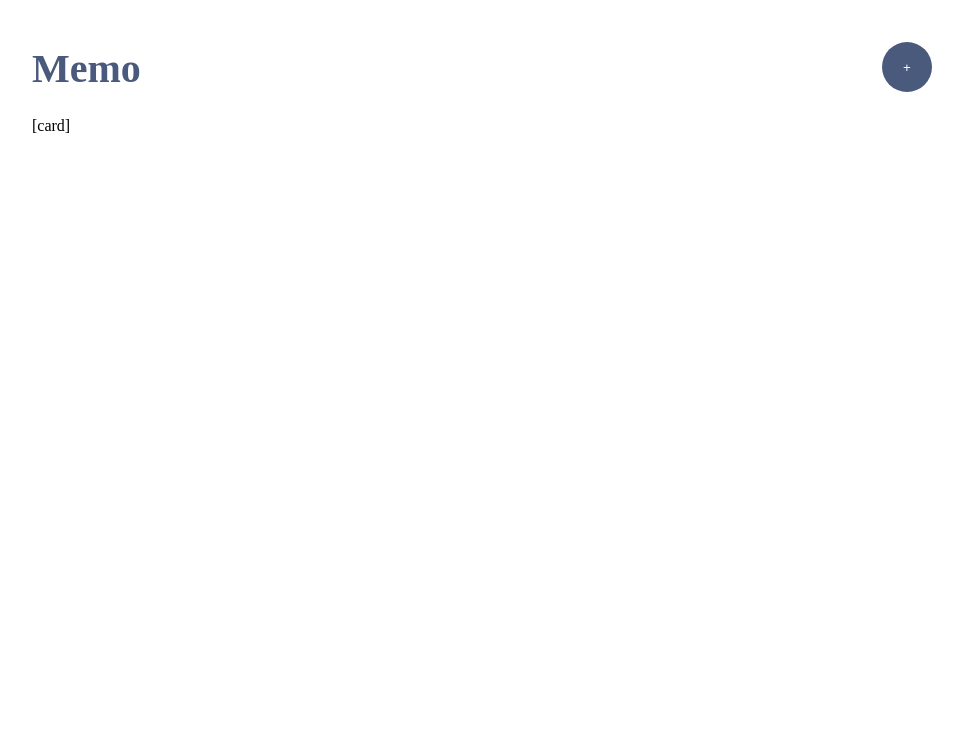
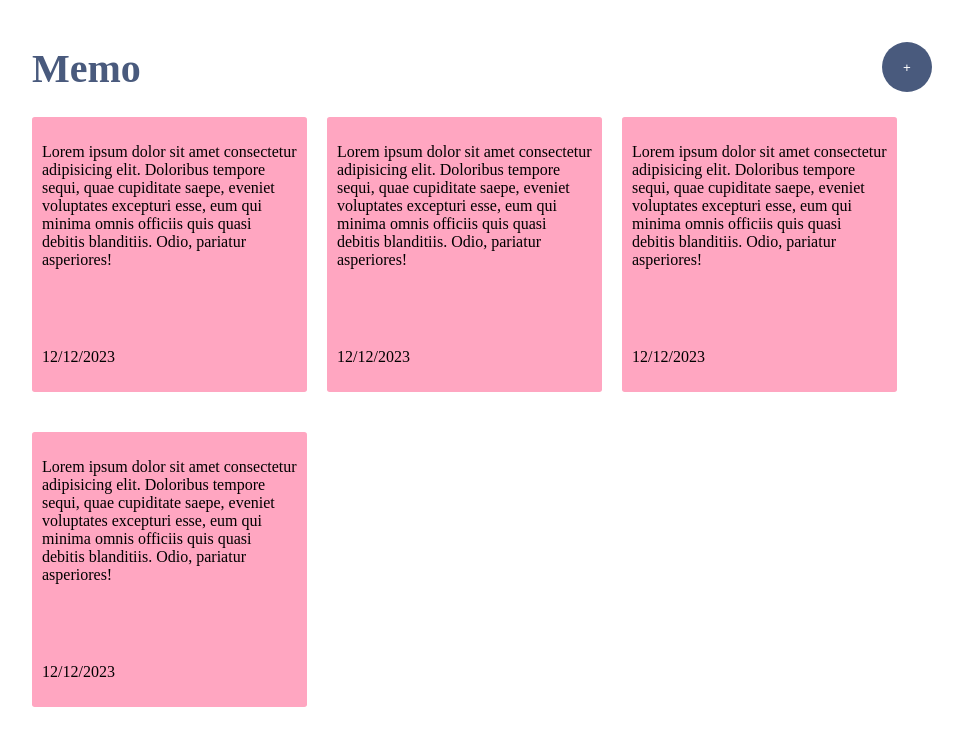
Before and after one commit to MikhaelAdrielPG/vue-app, a Vue app in the folder stickynote-vue/: page / in a window 1280 px wide. Shown: the top 746 px of the page, without its empty margins (166-1129 px from the left). Built offline with nearby package versions, Linux system fonts and the light colour scheme.

Commit message:
Membuat Ui Bagian Memo

```diff
--- a/stickynote-vue/src/App.vue
+++ b/stickynote-vue/src/App.vue
@@ -5,7 +5,44 @@
         <h1 class="header-title">Memo</h1>
         <button class="header-button">+</button>
       </header>
-      <div>[card]</div>
+      <div class="card-container">
+        <div class="card">
+          <p class="card-content">
+            Lorem ipsum dolor sit amet consectetur adipisicing elit. Doloribus
+            tempore sequi, quae cupiditate saepe, eveniet voluptates excepturi
+            esse, eum qui minima omnis officiis quis quasi debitis blanditiis.
+            Odio, pariatur asperiores!
+          </p>
+          <p class="card-date">12/12/2023</p>
+        </div>
+        <div class="card">
+          <p class="card-content">
+            Lorem ipsum dolor sit amet consectetur adipisicing elit. Doloribus
+            tempore sequi, quae cupiditate saepe, eveniet voluptates excepturi
+            esse, eum qui minima omnis officiis quis quasi debitis blanditiis.
+            Odio, pariatur asperiores!
+          </p>
+          <p class="card-date">12/12/2023</p>
+        </div>
+        <div class="card">
+          <p class="card-content">
+            Lorem ipsum dolor sit amet consectetur adipisicing elit. Doloribus
+            tempore sequi, quae cupiditate saepe, eveniet voluptates excepturi
+            esse, eum qui minima omnis officiis quis quasi debitis blanditiis.
+            Odio, pariatur asperiores!
+          </p>
+          <p class="card-date">12/12/2023</p>
+        </div>
+        <div class="card">
+          <p class="card-content">
+            Lorem ipsum dolor sit amet consectetur adipisicing elit. Doloribus
+            tempore sequi, quae cupiditate saepe, eveniet voluptates excepturi
+            esse, eum qui minima omnis officiis quis quasi debitis blanditiis.
+            Odio, pariatur asperiores!
+          </p>
+          <p class="card-date">12/12/2023</p>
+        </div>
+      </div>
     </div>
   </main>
 </template>
@@ -45,4 +82,22 @@ header {
   background-color: #495a7d;
   color: white;
 }
+
+.card-container {
+  display: flex;
+  flex-wrap: wrap;
+  gap: 20px;
+}
+
+.card {
+  width: 255px;
+  height: 255px;
+  padding: 10px;
+  background-color: #ffa6c1;
+  margin-bottom: 20px;
+  border-radius: 1%;
+  display: flex;
+  flex-direction: column;
+  justify-content: space-between;
+}
 </style>
```
